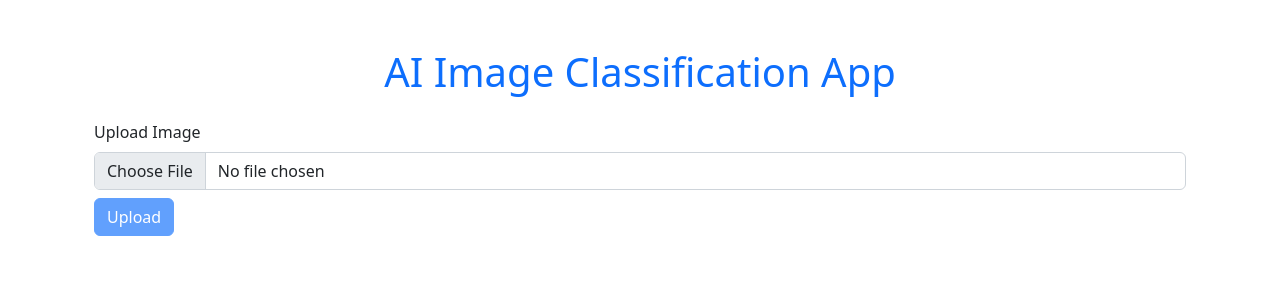
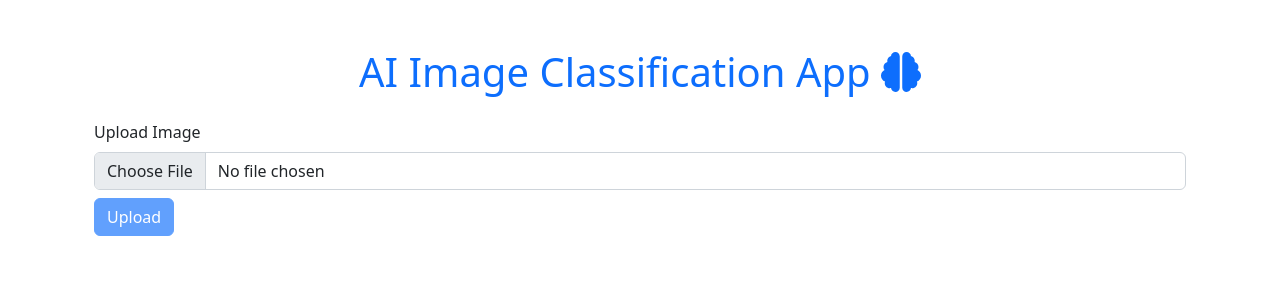
Before and after one commit to Windz-GameDev/CAP6610_Final_Project_AI_Generated_Image_Detection, a React (Vite) app in the folder ai-image-classifier-app/: page / in a window 1280 px wide. Shown: the top 300 px of the page. Built offline with nearby package versions, Linux system fonts and the light colour scheme; the HTML template or start-up script is replaced by a standard one.

Commit message:
Added icon

```diff
--- a/ai-image-classifier-app/src/App.tsx
+++ b/ai-image-classifier-app/src/App.tsx
@@ -6,6 +6,10 @@ import ImageUpload from "./components/ImageUpload";
 
 // Import the ClassificationResult component for neatly displaying the classification results
 import ClassificationResult from "./components/ClassificationResult";
+
+// Import to use Font Awesome Brain Icon next to title
+import { FontAwesomeIcon } from "@fortawesome/react-fontawesome";
+import { faBrain } from "@fortawesome/free-solid-svg-icons";
 
 // Define the App component as a functional component
 const App: React.FC = () => {
@@ -27,7 +31,7 @@ const App: React.FC = () => {
   return (
     <div className="container my-5">
       <h1 className="text-center text-primary mb-4">
-        AI Image Classification App
+        AI Image Classification App <FontAwesomeIcon icon={faBrain} />
       </h1>
       <div>
         {/*
--- a/ai-image-classifier-app/src/components/ClassificationResult.tsx
+++ b/ai-image-classifier-app/src/components/ClassificationResult.tsx
@@ -29,7 +29,7 @@ const ClassificationResult: React.FC<ClassificationResultProps> = ({
         Image preview is displayed at the top of the card.
         The src attribute is set to the imageUrl prop, while "Classified Image"
         is displayed as alternative text for accessability.
-
+        The card body contains the card title and text.
         */}
       <img src={imageUrl} className="card-img-top" alt="Classified Image" />
       <div className="card-body">
--- a/ai-image-classifier-app/src/components/ImageUpload.tsx
+++ b/ai-image-classifier-app/src/components/ImageUpload.tsx
@@ -123,7 +123,7 @@ const ImageUpload: React.FC<ImageUploadProps> = ({ onUpload }) => {
       {/*
         If an image is selected, then preview it. Label and a div
         containing the formatting for the image are grouped together
-        in a preview div.
+        in a preview div for potential further future styling.
       */}
       {selectedImage && (
         <div className="preview">
--- /dev/null
+++ b/package.json
@@ -0,0 +1,6 @@
+{
+  "dependencies": {
+    "@fortawesome/free-solid-svg-icons": "^6.5.2",
+    "@fortawesome/react-fontawesome": "^0.2.0"
+  }
+}
```
Also changed, not shown: 2 other files (tests, documents, lock files or other folders).
